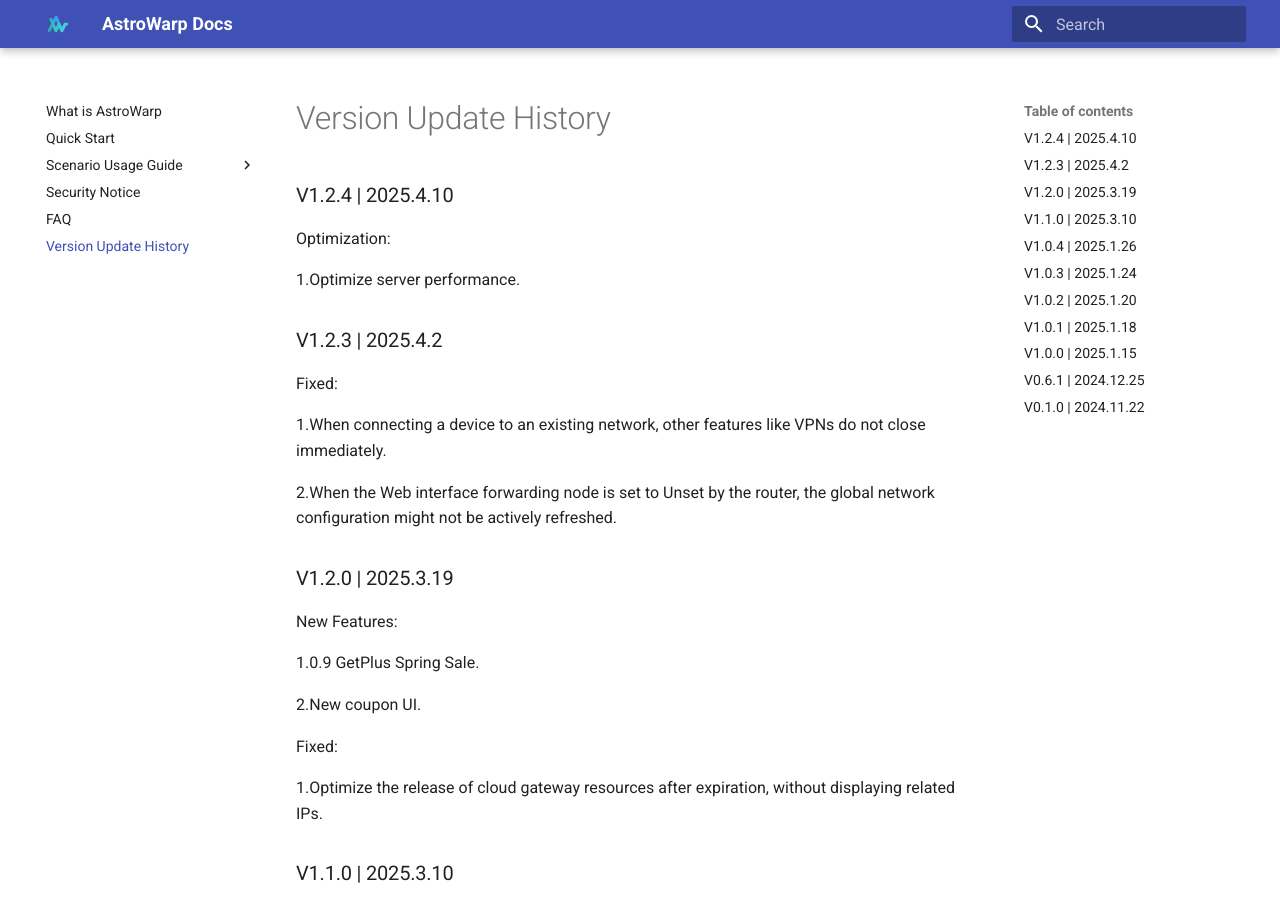
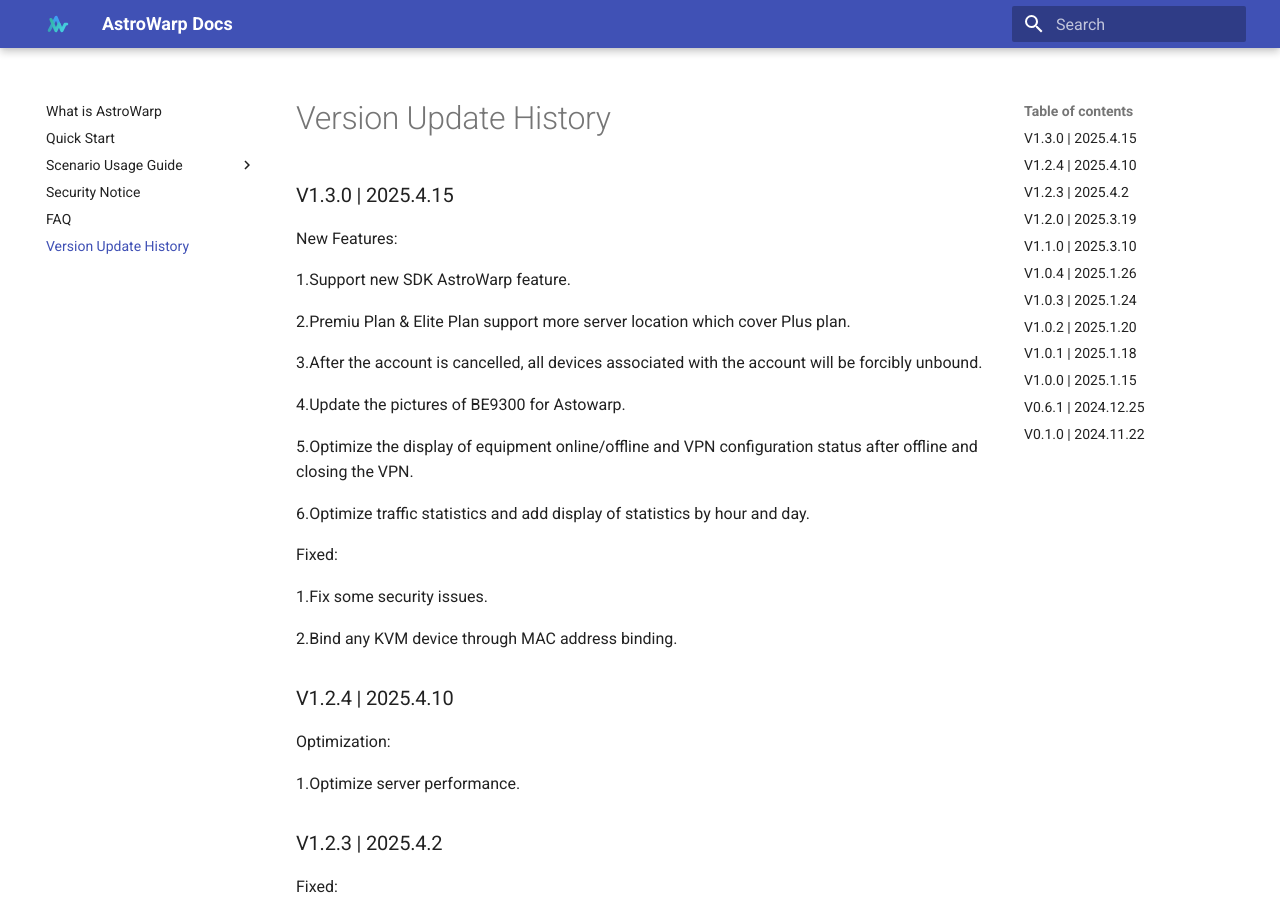
Before and after one commit to gl-inet/docs-astrowarp, an MkDocs documentation site: the page built from docs/version/index.md, in a window 1280 px wide and 900 px high. Built offline with MkDocs 1.6.1 and Material for MkDocs 9.7.7, drawn with Linux system fonts in a browser that asks for light colours; comment, search, counter and statistics services are not loaded; the version menu is left out.

Commit message:
update version info

```diff
--- a/docs/version/index.md
+++ b/docs/version/index.md
@@ -1,3 +1,26 @@
+### V1.3.0 |  2025.4.15
+
+New Features:
+
+1.Support new SDK AstroWarp feature.
+
+2.Premiu Plan & Elite Plan support more server location which cover Plus plan.
+
+3.After the account is cancelled, all devices associated with the account will be forcibly unbound.
+
+4.Update the pictures of BE9300 for Astowarp.
+
+5.Optimize the display of equipment online/offline and VPN configuration status after offline and closing the VPN.
+
+6.Optimize traffic statistics and add display of statistics by hour and day.
+
+Fixed:
+
+1.Fix some security issues.
+
+2.Bind any KVM device through MAC address binding.
+
+
 ### V1.2.4 |  2025.4.10
 
 Optimization:
```
